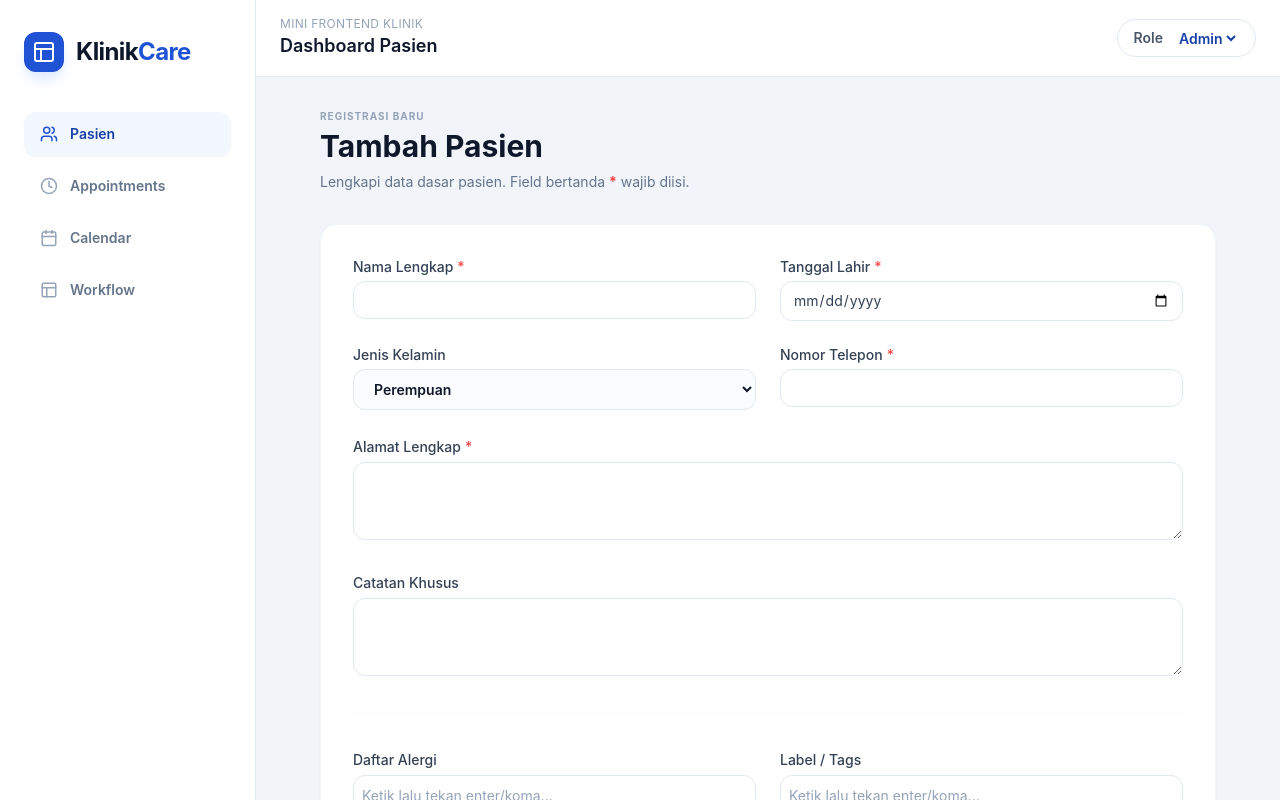
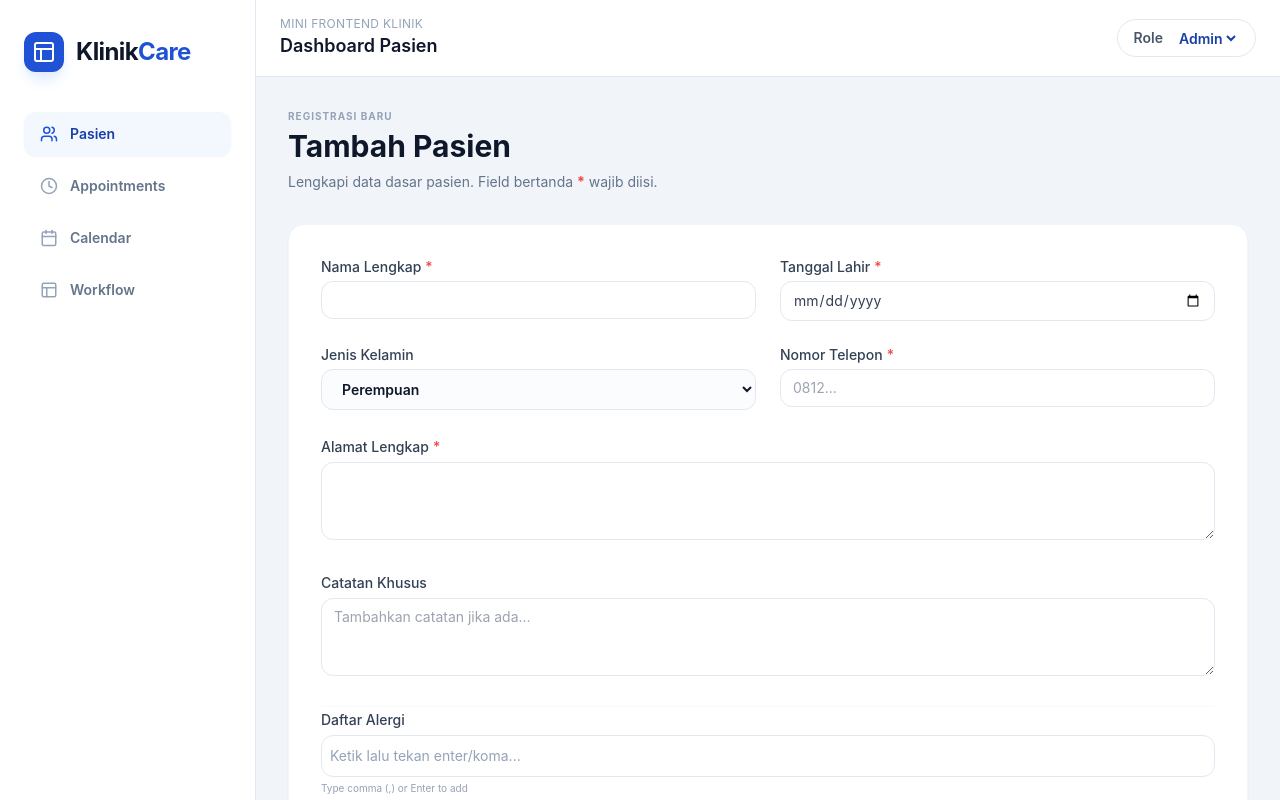
Before and after one commit to KevinPalowa/tech-test-rata, a React app: page /patients/new in a window 1280 px wide. Shown: the top 800 px of the page. Built offline with nearby package versions, Linux system fonts and the light colour scheme; the HTML template or start-up script is replaced by a standard one.

Commit message:
fix: refetch patient

```diff
--- a/src/pages/PatientForm.jsx
+++ b/src/pages/PatientForm.jsx
@@ -1,7 +1,7 @@
 import { useMutation, useQuery } from '@apollo/client/react'
-import { useMemo, useState } from 'react'
+import { useEffect, useMemo, useState } from 'react'
 import { useNavigate, useParams } from 'react-router-dom'
-import { PATIENT_DETAIL_QUERY, UPSERT_PATIENT_MUTATION } from '../graphql/documents'
+import { PATIENTS_QUERY, PATIENT_DETAIL_QUERY, UPSERT_PATIENT_MUTATION } from '../graphql/documents'
 import { useUIStore } from '../store/uiStore'
 
 const emptyForm = {
@@ -11,7 +11,6 @@ const emptyForm = {
   phone: '',
   address: '',
   allergies: [],
-  tags: [],
   notes: '',
 }
 
@@ -23,11 +22,13 @@ export const PatientForm = () => {
   const [formState, setFormState] = useState(emptyForm)
   const [errors, setErrors] = useState({})
 
-  const { loading } = useQuery(PATIENT_DETAIL_QUERY, {
+  const { loading, data } = useQuery(PATIENT_DETAIL_QUERY, {
     variables: { id },
     skip: !isEditing,
-    onCompleted: (data) => {
-      if (data?.patient) {
+  })
+
+  useEffect(() => {
+    if (isEditing && data?.patient) {
       const patient = data.patient
       setFormState({
         name: patient.name,
@@ -36,15 +37,16 @@ export const PatientForm = () => {
         phone: patient.phone,
         address: patient.address,
         allergies: patient.allergies || [],
-          tags: patient.tags || [],
         notes: patient.notes ?? '',
       })
     }
-    },
-  })
+  }, [isEditing, data])
 
   const [savePatient, { loading: saving }] = useMutation(UPSERT_PATIENT_MUTATION, {
-    refetchQueries: ['Patients', 'Patient'],
+    refetchQueries: [
+      { query: PATIENTS_QUERY },
+      { query: PATIENT_DETAIL_QUERY, variables: { id } }
+    ],
   })
 
   const actionLabel = useMemo(() => (isEditing ? 'Simpan Perubahan' : 'Tambah Pasien'), [isEditing])
@@ -94,7 +96,6 @@ export const PatientForm = () => {
       phone: formState.phone.trim(),
       address: formState.address.trim(),
       allergies: formState.allergies,
-      tags: formState.tags,
       notes: formState.notes.trim(),
     }
 
@@ -109,7 +110,7 @@ export const PatientForm = () => {
   }
 
   return (
-    <section className="max-w-4xl mx-auto">
+    <section className="w-full">
       <div className="mb-8">
         <p className="text-[10px] font-bold uppercase tracking-widest text-slate-400">
           {isEditing ? 'Manajemen Pasien' : 'Registrasi Baru'}
@@ -192,9 +193,7 @@ export const PatientForm = () => {
               placeholder="Tambahkan catatan jika ada..."
             />
           </div>
-        </div>
-
-        <div className="grid gap-6 grid-cols-1 md:grid-cols-2 border-t border-slate-50 pt-8">
+          <div className="md:col-span-2 border-t border-slate-50">
             <TagInput
               label="Daftar Alergi"
               tags={formState.allergies}
@@ -202,13 +201,7 @@ export const PatientForm = () => {
               placeholder="Ketik lalu tekan enter/koma..."
               color="red"
             />
-          <TagInput
-            label="Label / Tags"
-            tags={formState.tags}
-            onChange={(newTags) => handleTagsChange('tags', newTags)}
-            placeholder="Ketik lalu tekan enter/koma..."
-            color="brand"
-          />
+          </div>
         </div>
 
         <div className="flex flex-col sm:flex-row gap-3 pt-6 border-t border-slate-50">
@@ -305,7 +298,7 @@ const TagInput = ({ label, tags, onChange, placeholder, color = 'brand' }) => {
   )
 }
 
-const Field = ({ label, name, value, onChange, type = 'text', error, children, required }) => (
+const Field = ({ label, name, value, onChange, type = 'text', error, children, required, placeholder }) => (
   <label className="space-y-1 text-sm text-slate-700">
     <span className="font-medium">
       {label}
@@ -319,6 +312,7 @@ const Field = ({ label, name, value, onChange, type = 'text', error, children, r
         value={value}
         onChange={onChange}
         rows={3}
+        placeholder={placeholder}
         className="w-full rounded-xl border border-slate-200 px-3 py-2 text-sm focus:border-brand-500 focus:outline-none focus:ring-2 focus:ring-brand-100"
       />
     ) : (
@@ -327,6 +321,7 @@ const Field = ({ label, name, value, onChange, type = 'text', error, children, r
         name={name}
         value={value}
         onChange={onChange}
+        placeholder={placeholder}
         className="w-full rounded-xl border border-slate-200 px-3 py-2 text-sm focus:border-brand-500 focus:outline-none focus:ring-2 focus:ring-brand-100"
       />
     )}
--- a/src/pages/PatientList.jsx
+++ b/src/pages/PatientList.jsx
@@ -49,7 +49,7 @@ export const PatientList = () => {
             type="search"
             value={patientSearch}
             onChange={(event) => setPatientSearch(event.target.value)}
-            placeholder="Cari pasien berdasarkan nama, telepon, atau tag..."
+            placeholder="Cari pasien berdasarkan nama, telepon..."
             className="w-full bg-transparent text-sm font-medium outline-none placeholder:text-slate-400"
           />
         </div>
```
Also changed, not shown: 1 other file (tests, documents, lock files or other folders). Lines whose indentation alone changed are shown as unchanged.
